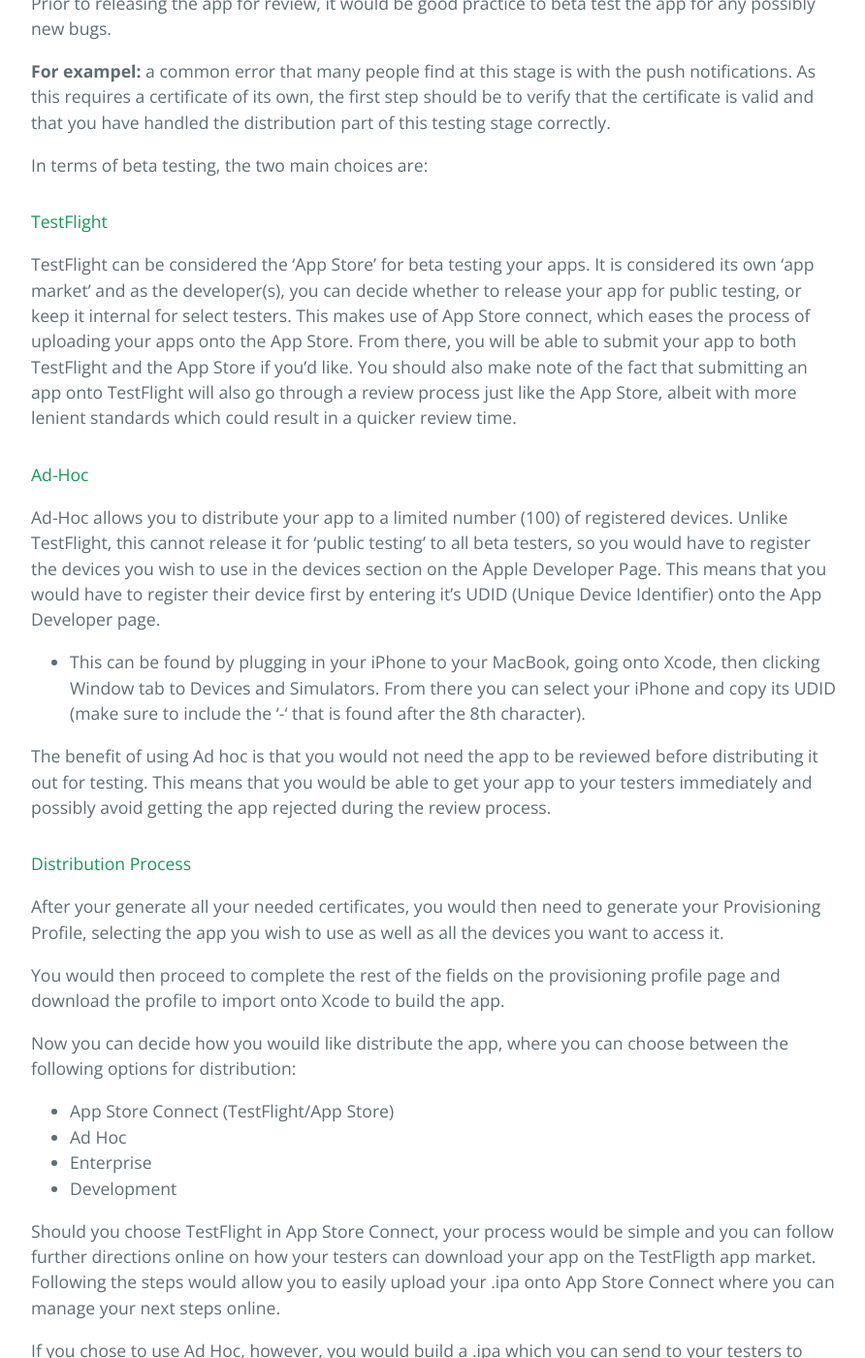
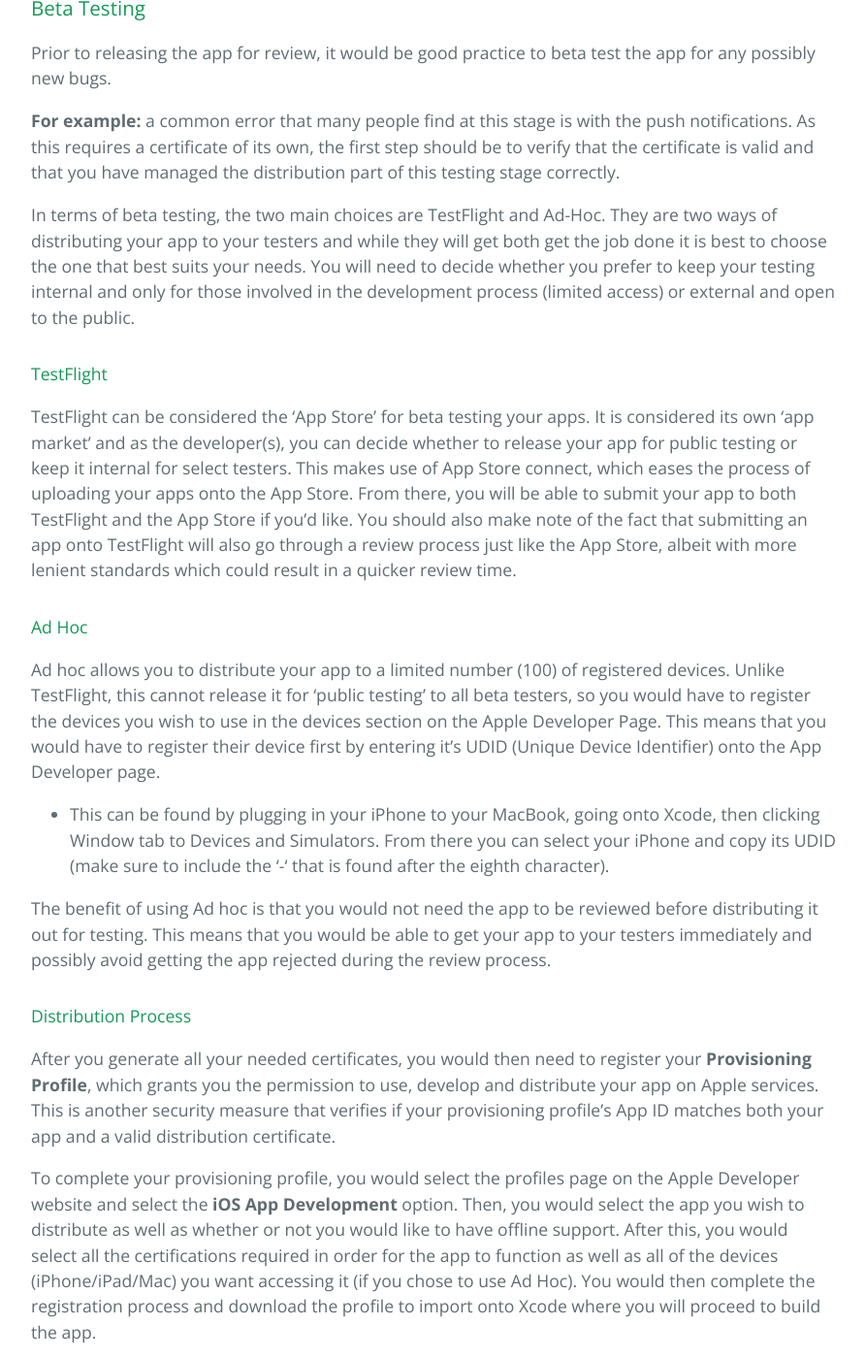
Before and after one commit to learning-software-engineering/learning-software-engineering.github.io, a Jekyll site: the page built from Topics/Development_Process/App_Store_Deployment.md, in a window 1280 px wide and 1400 px high, scrolled down 2247 px. Shown: the whole window at 97% size, without its empty margins (192-1084 px from the left). Built offline with Jekyll 4.4.1, drawn with Linux system fonts in a browser that asks for light colours; our own code applies the rules of GitHub Pages for plain Markdown files; some of the changed text lies outside the part shown.

Commit message:
made revision changes

```diff
--- a/Topics/Development_Process/App_Store_Deployment.md
+++ b/Topics/Development_Process/App_Store_Deployment.md
@@ -1,21 +1,18 @@
 # Apple App Store Deployment
 
 ## Introduction
-After working towards a useable version of your mobile app, your last step would be to handle the deployment side.
+After working towards a useable version of your mobile app, your last step would be to manage the deployment side.
 The main difficulties faced with submitting an app to the App Store is that they set high standards for privacy and security.
-You would need various certificates in order to distribute your app to the App Store as well as use certain features like: Push Notifications, Apple Pay, etc..
+You would need various certificates in order to distribute your app to the App Store as well as use certain features like: Push Notifications, Apple Pay, etc.
 These are some possible hurdles to keep in mind when working on a project to release an iOS app, but they certainly help with raising the quality of your project.
 
 ## Requirements
 - Apple Developer Account
+    - The most crucial component you will need to be able to deploy to the App Store is to enroll in the Apple Developer Program.
+    You may enroll as an individual or as an organization, but keep in mind that they have different requirements for each option, as listed below.
 - Apple Certificates
 - Xcode (Requires a MacBook)
 - Established Privacy Policy & Terms and Conditions
-
-
-### Apple Developer Program
-The most crucial component you will need to be able to deploy to the App Store is to enroll in the Apple Developer Program.
-You may enroll as an individual or as an organization, but keep in mind that they have different requirements for each option.
 
 
 **EXTRA REQUIREMENTS**:
@@ -31,16 +28,19 @@
     - Legal Binding Authority
     - Organization Website
 
-The full details are available on the Apple Developer Program enrollment page: [Apple Developer Program](https://developer.apple.com/programs/enroll/)
+The full details of the Apple Developer Account requirements are available on the Apple Developer Program enrollment page: [Apple Developer Program](https://developer.apple.com/programs/enroll/)
 
 
 ### iOS-Related Certificates
 
-
 - **Apple Push Notification Service** Certificate (Notifications)
+    - Handles push notifications that you would receive when you're not currently using the app (i.e., New Message from ________).
 - **Apple Pay Payment** Processing Certificate (Apple Pay)
+    - Uses your certificate's key to encrypt the payment data to enhance security.
 - **Apple Pay Merchant** Identity Certificate (Apple Pay)
+    - Allows you to register as a valid merchant that can accept Apple Pay as a payment option.
 - **Pass Type** ID Certificate (Apple Wallet)
+    - Sign Apple Wallet passes.
 - **iOS Distribution** Certificate (Auto-Generated on Account Creation)
 
 #### Certificate Creation
@@ -65,44 +65,44 @@
 
 
 ### Beta Testing
-Prior to releasing the app for review, it would be good practice to beta test the app
-for any possibly new bugs.
+Prior to releasing the app for review, it would be good practice to beta test the app for any possibly new bugs.
 
-**For exampel:** a common error that many people find at this stage is with the push notifications.
-As this requires a certificate of its own, the first step should be to verify that the certificate is valid and that you have handled the distribution part of this testing stage correctly.
+**For example:** a common error that many people find at this stage is with the push notifications.
+As this requires a certificate of its own, the first step should be to verify that the certificate is valid and that you have managed the distribution part of this testing stage correctly.
 
-In terms of beta testing, the two main choices are:
+In terms of beta testing, the two main choices are TestFlight and Ad-Hoc. They are two ways of distributing your app to your testers and while they will get both get the job done it is best to choose the one that best suits your needs. You will need to decide whether you prefer to keep your testing internal and only for those involved in the development process (limited access) or external and open to the public.
 
 #### TestFlight
 TestFlight can be considered the 'App Store' for beta testing your apps.
-It is considered its own 'app market' and as the developer(s), you can decide whether to release your app for public testing, or keep it internal for select testers. This makes use of App Store connect, which eases the process of uploading your apps onto the App Store.
+It is considered its own 'app market' and as the developer(s), you can decide whether to release your app for public testing or keep it internal for select testers. This makes use of App Store connect, which eases the process of uploading your apps onto the App Store.
 From there, you will be able to submit your app to both TestFlight and the App Store if you'd like.
 You should also make note of the fact that submitting an app onto TestFlight will also go through a review process just like the App Store, albeit with more lenient standards which could result in a quicker review time.
 
-#### Ad-Hoc
-Ad-Hoc allows you to distribute your app to a limited number (100) of registered devices.
+#### Ad Hoc
+Ad hoc allows you to distribute your app to a limited number (100) of registered devices.
 Unlike TestFlight, this cannot release it for 'public testing' to all beta testers, so you would have to register the devices you wish to use in the devices section on the Apple Developer Page. This means that you would have to register their device first by entering it's UDID (Unique Device Identifier) onto the App Developer page.
 
 - This can be found by plugging in your iPhone to your MacBook, going onto Xcode, then clicking Window tab to Devices and Simulators.
-From there you can select your iPhone and copy its UDID (make sure to include the '-' that is found after the 8th character).
+From there you can select your iPhone and copy its UDID (make sure to include the '-' that is found after the eighth character).
 
 The benefit of using Ad hoc is that you would not need the app to be reviewed before distributing it out for testing. This means that you would be able to get your app to your testers immediately and possibly avoid getting the app rejected during the review process.
 
 #### Distribution Process
-After your generate all your needed certificates, you would then need to generate your Provisioning Profile, selecting the app you wish to use as well as all the devices you want to access it.
+After you generate all your needed certificates, you would then need to register your **Provisioning Profile**, which grants you the permission to use, develop and distribute your app on Apple services. This is another security measure that verifies if your provisioning profile's App ID matches both your app and a valid distribution certificate.
 
-You would then proceed to complete the rest of the fields on the provisioning profile page and download the profile to import onto Xcode to build the app.
+To complete your provisioning profile, you would select the profiles page on the Apple Developer website and select the **iOS App Development** option. Then, you would select the app you wish to distribute as well as whether or not you would like to have offline support. After this, you would select all the certifications required in order for the app to function as well as all of the devices (iPhone/iPad/Mac) you want accessing it (if you chose to use Ad Hoc).
+You would then complete the registration process and download the profile to import onto Xcode where you will proceed to build the app.
 
-Now you can decide how you wouild like distribute the app, where you can choose between the following options for distribution:
+Now you can decide how you would like to distribute the app, where you can choose between the following options for distribution:
 - App Store Connect (TestFlight/App Store)
 - Ad Hoc
 - Enterprise
 - Development
 
-Should you choose TestFlight in App Store Connect, your process would be simple and you can follow further directions online on how your testers can download your app on the TestFligth app market.
+Should you choose **TestFlight** in App Store Connect, your process would be simple, and you can follow further directions online on how your testers can download your app on the TestFlight app market.
 Following the steps would allow you to easily upload your .ipa onto App Store Connect where you can manage your next steps online.
 
-If you chose to use Ad Hoc, however, you would build a .ipa which you can send to your testers to install onto their device or device simulator on Xcode.
+If you chose to use **Ad Hoc**, however, you would build a .ipa which you can send to your testers to install onto their device or device simulator on Xcode.
 
 For further clarification about App Distribution, you can refer to these **Apple's Documentation** links below:
 
@@ -123,7 +123,7 @@
 - [Guidelines for Using Apple Trademarks and Copyrights](https://www.apple.com/legal/intellectual-property/guidelinesfor3rdparties.html)
 
 
-If you used TestFlight for beta testing earlier, you should be familiar with this process as it is very similar for the App Store Review. If you used Ad hoc to test, then you may refer to the steps mentioned in the TestFlight process in getting the .ipa uploaded onto App Store Connect.
+If you used [TestFlight](#testflight) for beta testing earlier, you should be familiar with this process as it is very similar for the App Store Review. If you used Ad hoc to test, then you may refer to the steps mentioned in the TestFlight process in getting the .ipa uploaded onto App Store Connect.
 
 Now you are ready to submit your app for review in App Store Connect.
 This is what you can consider to be your dashboard in managing your apps.
```
Also changed, not shown: other parts of Topics/Development_Process/App_Store_Deployment.md (+2 -2 lines), Topics/Development_Process.md (+2 -1 lines).
